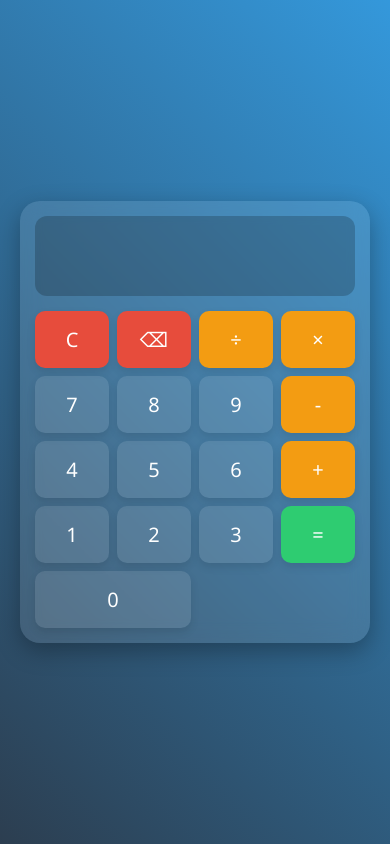
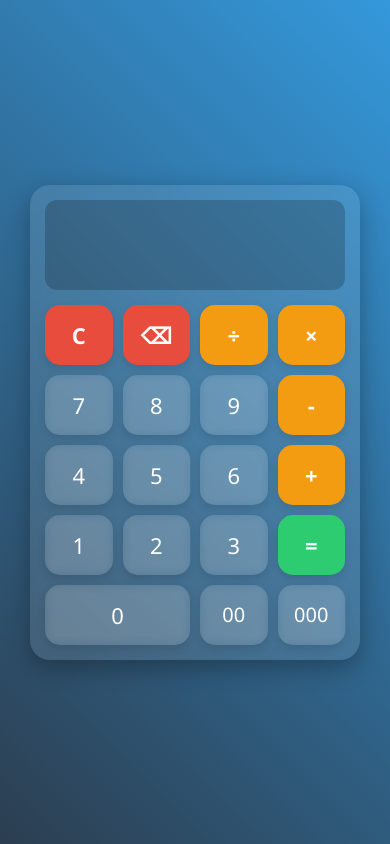
Before and after one commit to Justinnnn15/Calculator, a plain HTML site: page index.html in a window 390 px wide. Drawn offline with Linux system fonts and the light colour scheme.

Commit message:
Add button animations for a smoother experience
Improve mobile design and button sizes

Consider adding a backspace button

```diff
--- a/index.html
+++ b/index.html
@@ -29,6 +29,8 @@
             <button class="number">3</button>
             <button class="equals">=</button>
             <button class="number zero">0</button>
+            <button class="number double-zero">00</button>
+            <button class="number triple-zero">000</button>
         </div>
     </div>
     <script src="script.js"></script>
--- a/script.js
+++ b/script.js
@@ -10,6 +10,12 @@ document.addEventListener('DOMContentLoaded', () => {
     // Add click event listeners to all buttons
     buttons.forEach(button => {
         button.addEventListener('click', () => {
+            // Add button press animation
+            button.classList.add('button-press');
+            setTimeout(() => {
+                button.classList.remove('button-press');
+            }, 150);
+
             const value = button.textContent;
 
             // Handle number input
--- a/styles.css
+++ b/styles.css
@@ -73,9 +73,29 @@ button {
     cursor: pointer;
     color: white;
     min-height: 65px;
-    transition: all 0.2s ease;
+    transition: all 0.3s cubic-bezier(0.4, 0, 0.2, 1);
     font-weight: 500;
     box-shadow: 0 4px 8px rgba(0, 0, 0, 0.1);
+    position: relative;
+    overflow: hidden;
+}
+
+button::after {
+    content: '';
+    position: absolute;
+    top: 50%;
+    left: 50%;
+    width: 100%;
+    height: 100%;
+    background-color: rgba(255, 255, 255, 0.1);
+    border-radius: 50%;
+    transform: translate(-50%, -50%) scale(0);
+    transition: transform 0.5s ease-out;
+}
+
+button:active::after {
+    transform: translate(-50%, -50%) scale(2);
+    transition: transform 0.2s ease-out;
 }
 
 button:hover {
@@ -90,6 +110,7 @@ button:active {
 
 .number {
     background-color: rgba(255, 255, 255, 0.1);
+    backdrop-filter: blur(5px);
 }
 
 .number:hover {
@@ -98,6 +119,7 @@ button:active {
 
 .operator {
     background-color: #f39c12;
+    font-weight: 600;
 }
 
 .operator:hover {
@@ -106,6 +128,7 @@ button:active {
 
 .equals {
     background-color: #2ecc71;
+    font-weight: 600;
 }
 
 .equals:hover {
@@ -114,6 +137,7 @@ button:active {
 
 .clear, .erase {
     background-color: #e74c3c;
+    font-weight: 600;
 }
 
 .clear:hover, .erase:hover {
@@ -124,10 +148,21 @@ button:active {
     grid-column: span 2;
 }
 
+.double-zero, .triple-zero {
+    font-size: 20px;
+}
+
+/* Bottom row styling */
+.zero, .double-zero, .triple-zero {
+    margin-bottom: 0;
+}
+
 /* Responsive design for smaller screens */
 @media (max-width: 480px) {
     .calculator {
         padding: 15px;
+        max-width: 100%;
+        margin: 10px;
     }
 
     .display {
@@ -135,37 +170,58 @@ button:active {
     }
 
     #result {
+        height: 70px;
+        font-size: 28px;
+        padding: 15px;
+    }
+
+    .buttons {
+        gap: 10px;
+    }
+
+    button {
+        padding: 0;
+        font-size: 22px;
+        min-height: 60px;
+        border-radius: 15px;
+        touch-action: manipulation;
+    }
+}
+
+/* Extra small devices */
+@media (max-width: 360px) {
+    .calculator {
+        padding: 10px;
+    }
+
+    .display {
+        margin-bottom: 10px;
+    }
+
+    button {
+        font-size: 20px;
+        min-height: 50px;
+        border-radius: 12px;
+    }
+
+    #result {
         height: 60px;
-        font-size: 28px;
+        font-size: 24px;
         padding: 10px;
     }
 
     .buttons {
         gap: 8px;
     }
-
-    button {
-        padding: 15px;
-        font-size: 20px;
-        min-height: 55px;
-        border-radius: 10px;
-    }
 }
 
-/* Extra small devices */
-@media (max-width: 320px) {
-    .calculator {
-        padding: 12px;
-    }
+/* Button press animation */
+@keyframes buttonPress {
+    0% { transform: scale(1); }
+    50% { transform: scale(0.95); }
+    100% { transform: scale(1); }
+}
 
-    button {
-        padding: 12px;
-        font-size: 18px;
-        min-height: 45px;
-    }
-
-    #result {
-        height: 50px;
-        font-size: 24px;
-    }
+.button-press {
+    animation: buttonPress 0.15s ease-in-out;
 }
```
